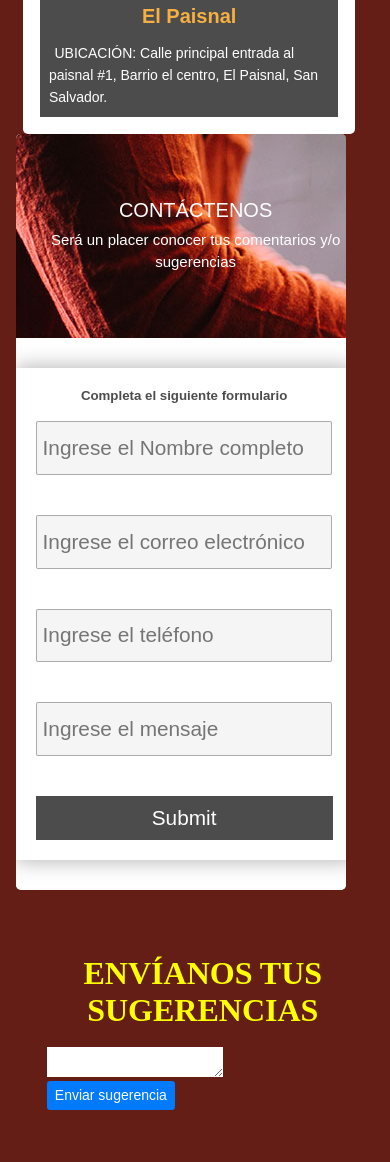
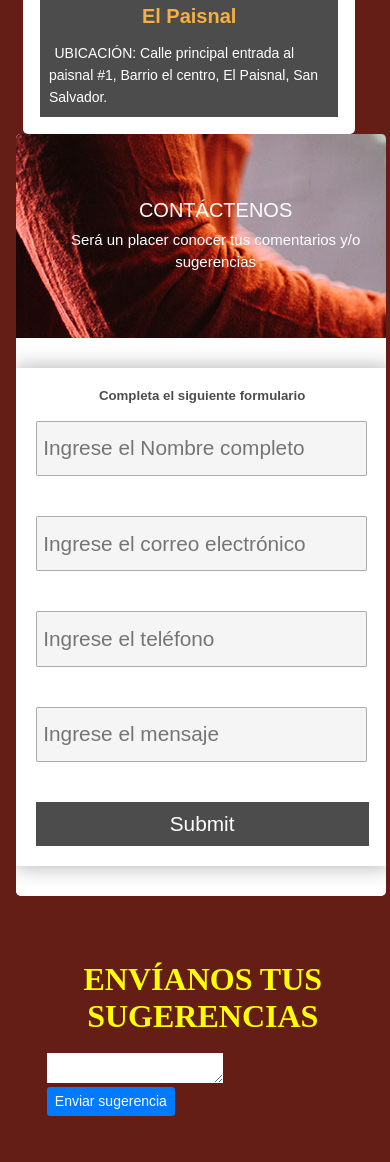
Before and after one commit to RaulTrigueros/taqueria-jalisco, a PHP site: page /contacto.html in a window 390 px wide; the page is wider, and only the part inside the window is pictured. Shown: the part 1234-2396 px from the top of that part. Run offline with PHP 8.4, Linux system fonts and the light colour scheme; some libraries are stand-ins or nearby versions.

Commit message:
Update style.css

```diff
--- a/css/style.css
+++ b/css/style.css
@@ -523,7 +523,7 @@ section p{
 
 }
 .wrapper .wrapper-form{
-  width: 330px;
+  width: 370px;
   background: #fff;
   border-radius: 5px;
   overflow: hidden;
```
